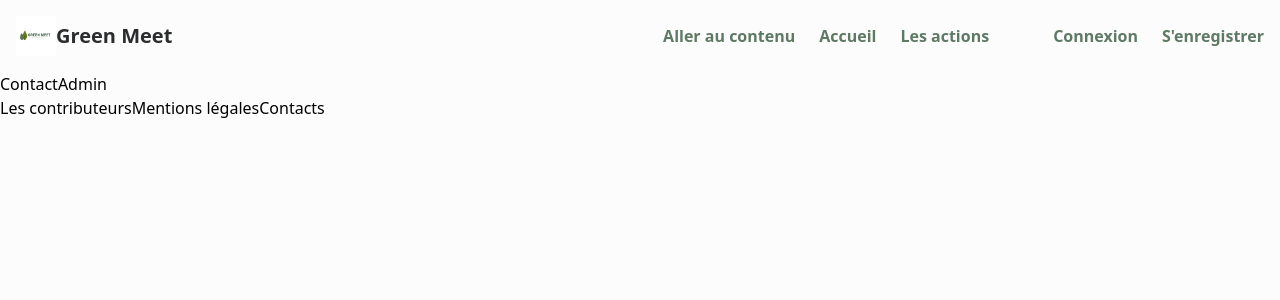
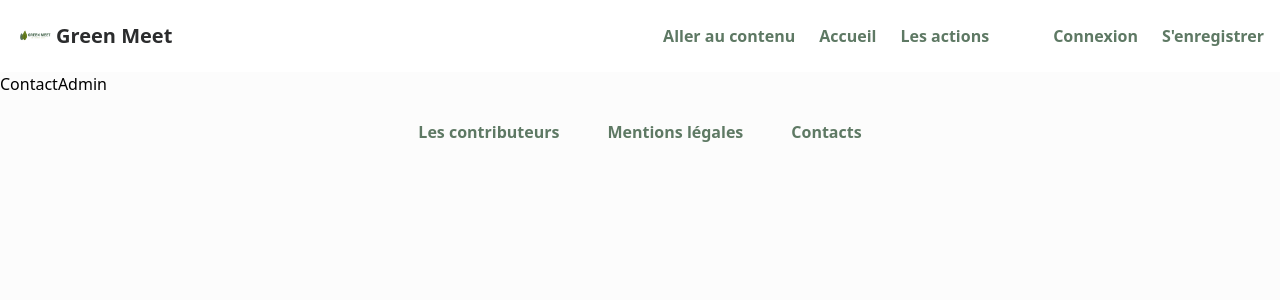
Before and after one commit to acdmft/green-meet-front, a React (Create React App) app: page /contact in a window 1280 px wide. Shown: the top 300 px of the page. Built offline with nearby package versions, Linux system fonts and the light colour scheme.

Commit message:
Add some style to footer

```diff
--- a/src/App.js
+++ b/src/App.js
@@ -22,7 +22,7 @@ import ContactAdmin from "./views/ContactAdmin";
 
 function App() {
   return (
-    <BrowserRouter>
+    <BrowserRouter classname="relative">
       <NavBar />
       <Routes>
         <Route exact path="/" element={<Homepage />} />
@@ -33,7 +33,7 @@ function App() {
         <Route path="/mentions" element={<Mentions />} />
         <Route path="/contact" element={<ContactAdmin />} />
       </Routes>
-      <Footer />
+      <Footer classname="absolute inset-x-0 bottom-0" />
     </BrowserRouter>
   );
 }
--- a/src/components/Footer.jsx
+++ b/src/components/Footer.jsx
@@ -1,7 +1,11 @@
 import React from "react";
 
 function Footer() {
-  return <div className="">{navLinks}</div>;
+  return (
+    <div className="text-center m-6">
+      <div className="space-x-12">{navLinks}</div>
+    </div>
+  );
 }
 
 const pages = [
@@ -12,7 +16,11 @@ const pages = [
 
 const navLinks = pages.map((page) => {
   return (
-    <a key={page} href={page.href} className="">
+    <a
+      key={page}
+      href={page.href}
+      className="text-gmkaki font-semibold hover:text-gray-600"
+    >
       {page.name}
     </a>
   );
--- a/src/components/NavBar.jsx
+++ b/src/components/NavBar.jsx
@@ -3,7 +3,7 @@ import { React, useState } from "react";
 function NavBar() {
   const [menuOpen, setMenuOpen] = useState(false);
   return (
-    <div className="">
+    <div className="sticky top-0 bg-white">
       <Navbar menuOpen={menuOpen} setMenuOpen={setMenuOpen} />
       {menuOpen && (
         <MobileMenu>
--- a/src/views/Login.jsx
+++ b/src/views/Login.jsx
@@ -4,7 +4,8 @@ import Title from "../components/Title";
 
 function Login() {
   return (
-    <div>
+    <div className="h-screen">
+      {/* TO DO : h-screen to force footer to be sticky bottom */}
       <Title />
       <h3>Connexion</h3>
       <LoginForm />
```
